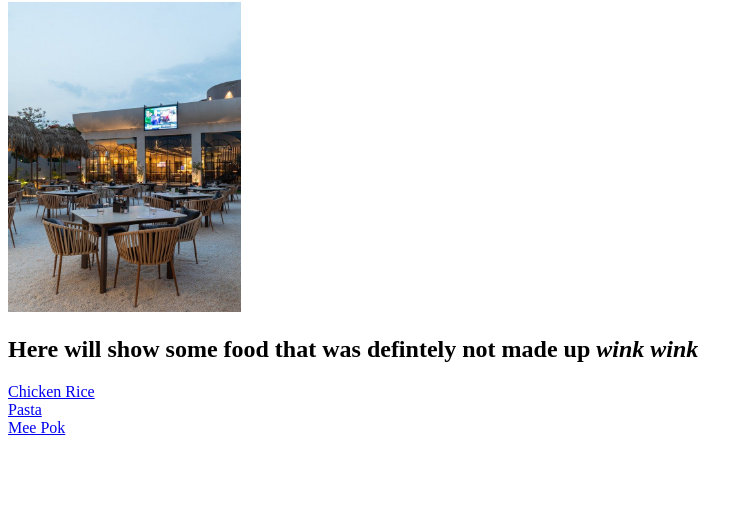
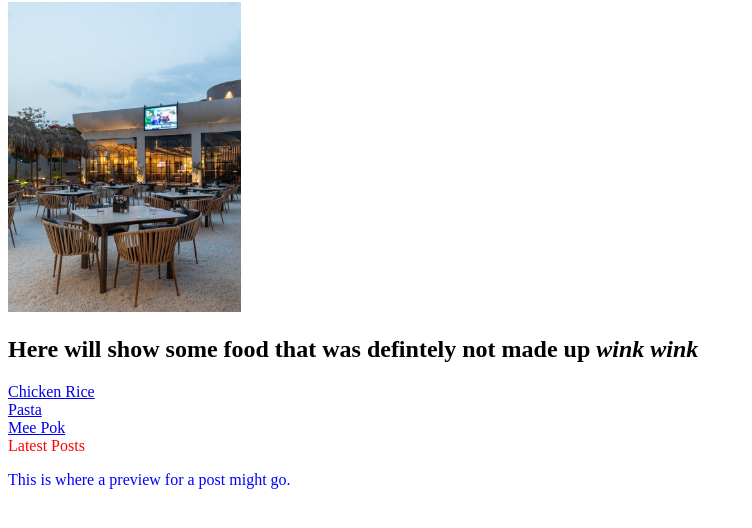
Before and after one commit to divideboy/odin-recipes, a plain HTML site: page index.html in a window 1280 px wide. Shown: the part 78-606 px from the top of the page, without its empty margins (0-752 px from the left). Drawn offline with Linux system fonts and the light colour scheme.

Commit message:
feat: updated index.html

```diff
--- a/index.html
+++ b/index.html
@@ -18,5 +18,21 @@
     <a href="recipes/Pasta.html" rel="noopener noreferrer">Pasta</a>
     <br />
     <a href="recipes/MeePok.html" rel="noopener noreferrer">Mee Pok</a>
+
+    <div>
+      <div class="subsection header">Latest Posts</div>
+      <p class="subsection" id="preview">
+        This is where a preview for a post might go.
+      </p>
+    </div>
   </body>
+  <style>
+    .subsection.header {
+      color: red;
+    }
+
+    .subsection#preview {
+      color: blue;
+    }
+  </style>
 </html>
```
